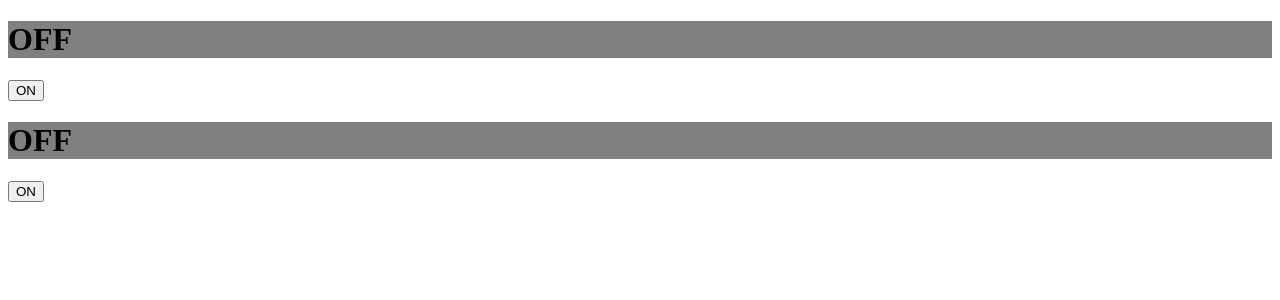
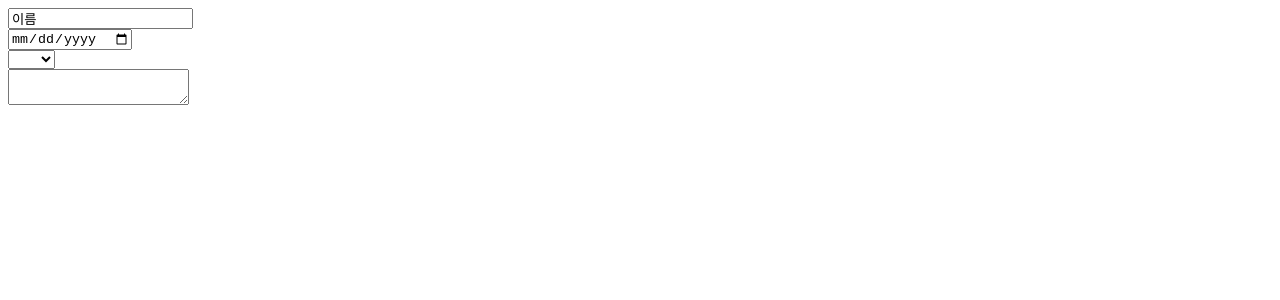
Before and after one commit to lucigun/onebyte, a React (Vite) app: page / in a window 1280 px wide. Shown: the top 300 px of the page. Built offline with nearby package versions, Linux system fonts and the light colour scheme.

Commit message:
state로 사용자입력관리하기 1

```diff
--- a/src/App.jsx
+++ b/src/App.jsx
@@ -1,16 +1,11 @@
 import "./App.css";
 import { useState } from "react";
-import Bulb from "./commponents/Bulb";
-import Counter from "./commponents/Bulb";
+import Register from "./commponents/Register";
 
 function App() {
-  // console.log(state);
   return (
     <>
-      <div>
-        <Bulb />
-        <Counter />
-      </div>
+      <Register />
     </>
   );
 }
--- /dev/null
+++ b/src/commponents/Register.jsx
@@ -0,0 +1,55 @@
+import { useState } from "react";
+// 회원가입폼
+// 1. 이름
+// 2. 생년월일
+// 3. 국적
+// 4. 자기소개
+const Register = () => {
+  const [name, setName] = useState("이름");
+  const [birth, setBrithe] = useState("");
+  const [country, setCountry] = useState("");
+  const [bio, setBio] = useState("");
+
+  const onChangeName = (e) => {
+    setName(e.target.value);
+  };
+  const onChangeBirth = (e) => {
+    setBrithe(e.target.value);
+  };
+  const onChangeCountry = (e) => {
+    setCountry(e.target.value);
+  };
+  const onChangeBio = (e) => {
+    setBio(e.target.value);
+  };
+
+  return (
+    <>
+      <div>
+        <div>
+          <input value={name} onChange={onChangeName} placeholder={"이름"} />
+        </div>
+
+        <div>
+          <input value={birth} type="date" onChange={onChangeBirth} />
+        </div>
+
+        <div>
+          <select value={country} onChange={onChangeCountry}>
+            <option value=""></option>
+            <option value="kr">한국</option>
+            <option value="us">미국</option>
+            <option value="uk">영국</option>
+          </select>
+          {country}
+        </div>
+        <div>
+          <textarea value={bio} onChange={onChangeBio} />
+          {bio}
+        </div>
+      </div>
+    </>
+  );
+};
+
+export default Register;
```
